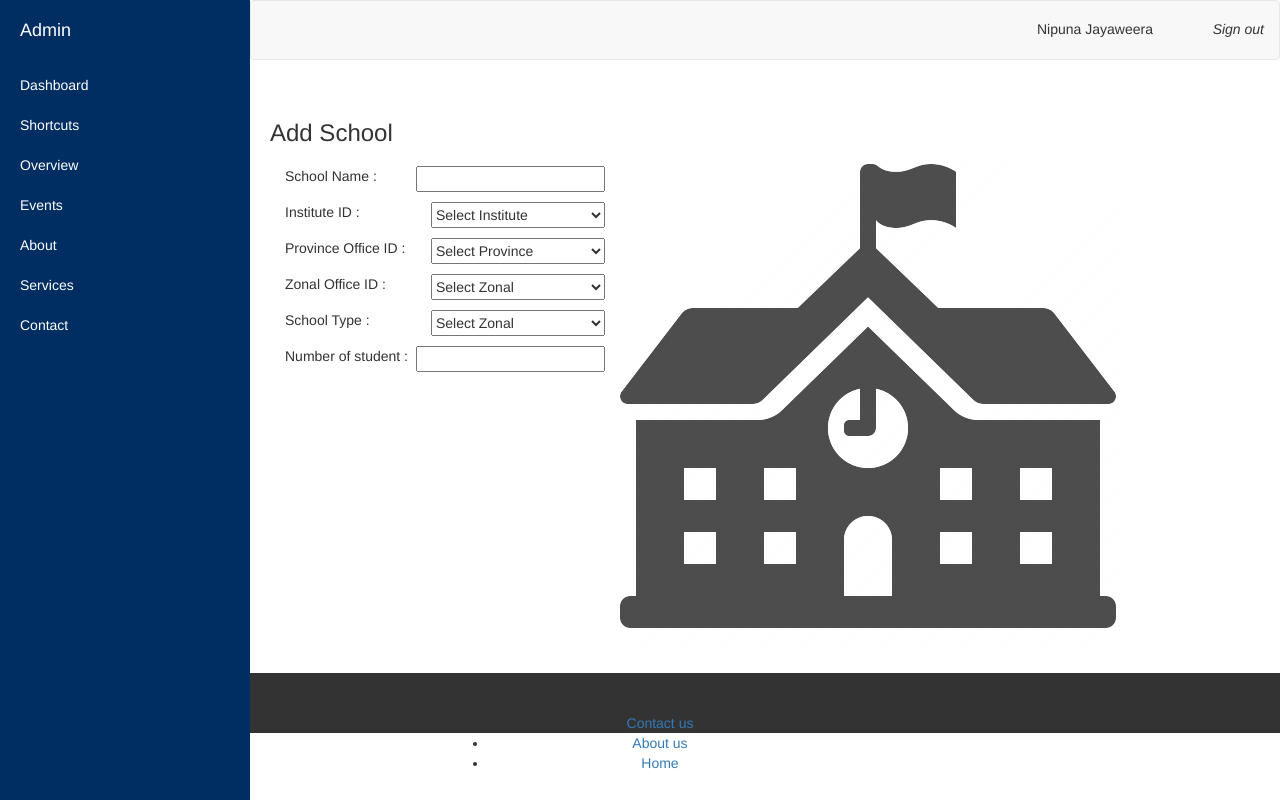
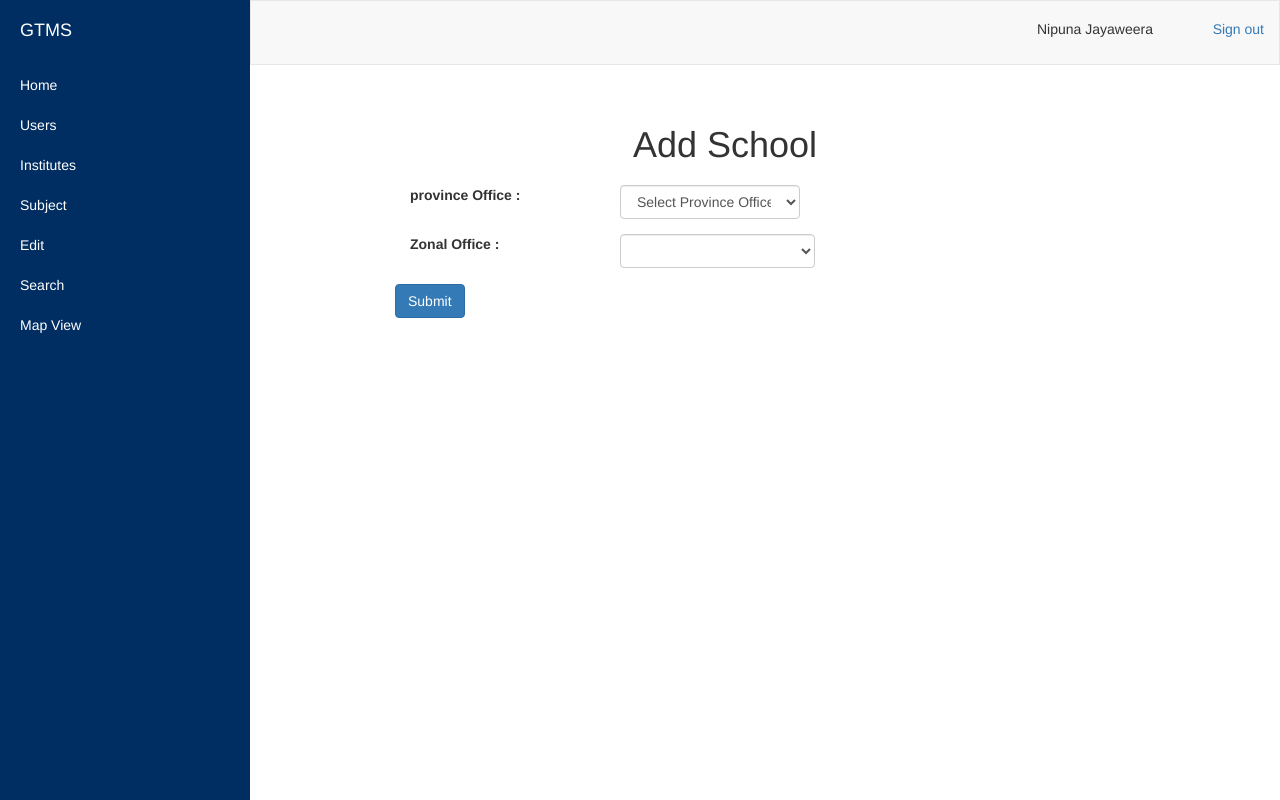
Before and after one commit to dineth454/MOE, a PHP site: page /interfaces/addSchool.php in a window 1280 px wide. Run offline with PHP 8.4, Linux system fonts and the light colour scheme; data comes from the database, SQL or seed files in the repository; data that the repository does not hold is empty.

Commit message:
addSchool.js and add schoo.php

```diff
--- a/assets/js/addEmployee.js
+++ b/assets/js/addEmployee.js
@@ -158,13 +158,13 @@ function validateEmail(text) {
 
 
 
-$(document).ready(function () {
+//$(document).ready(function () {
 
     /*document.getElementById("provinceHiddenForm").style.visibility = 'hidden';
      document.getElementById("zonalOfficeHidden").style.visibility = 'hidden';
      document.getElementById("schoolHidden").style.visibility = 'hidden';
      document.getElementById('subjectHidden').style.visibility = 'hidden';*/
-});
+//});
 
 function selectionForm(val) {
     if (val == "5") {
--- /dev/null
+++ b/assets/js/addSchool.js
@@ -0,0 +1,19 @@
+function showUser(str) {
+    if (str == "") {
+        document.getElementById("zonalID").innerHTML = "";
+        return;
+    }
+    if (window.XMLHttpRequest) {
+        // code for IE7+, Firefox, Chrome, Opera, Safari
+        xmlhttp = new XMLHttpRequest();
+    } else { // code for IE6, IE5
+        xmlhttp = new ActiveXObject("Microsoft.XMLHTTP");
+    }
+    xmlhttp.onreadystatechange = function () {
+        if (xmlhttp.readyState == 4 && xmlhttp.status == 200) {
+            document.getElementById("zonalID").innerHTML = xmlhttp.responseText;
+        }
+    }
+    xmlhttp.open("GET", "loadZonalOffices.php?q=" + str, true);
+    xmlhttp.send();
+}
--- a/interfaces/addSchool.php
+++ b/interfaces/addSchool.php
@@ -1,4 +1,5 @@
 <!DOCTYPE html>
+
 <html lang="en">
 
     <head>
@@ -9,219 +10,116 @@
         <meta name="description" content="">
         <meta name="author" content="">
 
-    <title>Add school</title>
+        <title>AddSchool</title>
 
         <!-- Bootstrap Core CSS -->
         <link href="../assets/css/bootstrap.min.css" rel="stylesheet">
 
         <!-- Custom CSS -->
         <link href="../assets/css/simple-sidebar.css" rel="stylesheet">
+        <link href="../assets/css/home.css" rel="stylesheet">
         <link href="../assets/css/smallbox.css" rel="stylesheet">
         <link href="../assets/css/footer.css" rel="stylesheet">
-    <link href="../assets/css/fields.css" rel="stylesheet">
 
-    <!-- HTML5 Shim and Respond.js IE8 support of HTML5 elements and media queries -->
-    <!-- WARNING: Respond.js doesn't work if you view the page via file:// -->
-    <!--[if lt IE 9]>
-        <script src="https://oss.maxcdn.com/libs/html5shiv/3.7.0/html5shiv.js"></script>
-        <script src="https://oss.maxcdn.com/libs/respond.js/1.4.2/respond.min.js"></script>
-    <![endif]-->
 
     </head>
 
-<body>
+    <body >
 
-<?php
+        <div id="wrapper">
 
-    require("../classes/School.php");
-    $school = new School();
+            <!-- Sidebar -->
+            <?php include 'sideBarAdmin.php' ?>
+            <!-- /#sidebar-wrapper -->
 
-    if (isset($_POST['submit'])) {
-        $nic = "";
-        $nic = $_POST['nic'];
-        echo $nic;
+            <!-- include Navigation BAr -->
+            <?php include 'navigationBar.php' ?>
 
-    }
+            <!-- Finished NAvigation bar -->
+
+            <div id="page-content-wrapper" style="min-height: 540px;">
+                <div class="container-fluid">
+                    <div class="col-lg-9 col-lg-offset-1">
+
+                        <div align="center" style="padding-bottom:10px;">
+                            <h1>Add School</h1>
+                        </div>
+
+                        <form action="<?php echo htmlspecialchars($_SERVER["PHP_SELF"]); ?>" method = "post" onsubmit ="">
+
+                            <div class="row">
+                                <div class="form-group col-lg-8 col-md-18 col-sm-8">
+
+                                    <div class="form-group col-lg-12 col-md-12 col-sm-12">
+
+                                        <div  class="form-group"  id="provinceIDDiv" style="margin-bottom: 0px;">
+
+                                            <label for="province Office" class="control-label col-xs-6  required" style="text-align: left;"> province Office :  </label>
+
+                                            <div   class="col-xs-6 col-sm-6 col-md-6 col-lg-6" >
+                                                <select required class="form-control " name="provinceID" id="provinceID" onchange="showUser(this.value)">
+                                                    <option value="" >Select Province Office</option>
+                                                    <option value="1">centralProvince</option>
+                                                    <option value="2">westernProvince</option>
+                                                    <option value="3">sothernProvince</option>
+                                                    <option value="4">NothernProvince</option>
+                                                    <option value="5">esternProvince</option>
+                                                </select>
+                                            </div>
+
+                                            <label id="errorProvince" style="font-size: 10px"> </label>
+                                        </div>
+
+
+                                    </div>
+
+                                    <div  class="row">
+                                        <div   class="form-group col-lg-12 col-md-12 col-sm-12" id="zonalOfficeDiv">
+                                            <div id="zonalOfficeHidden" class="form-group">
+
+                                                 <label for="province Office" class="control-label col-xs-6  required" style="text-align: left; padding-left: 30px;"> Zonal Office :  </label>
+                                                <div  class="col-xs-6 col-sm-6 col-md-6 col-lg-6">
+                                                    <select required class="form-control" name="zonalID"  id="zonalID" > </select>
+
+                                                </div>
+                                                <label id="errorZonal" style="font-size: 10px"> </label>
+
+                                            </div>
+                                        </div>
+                                    </div>
 
 
 
 
 
-?>
 
-
-    <div id="wrapper">
-
-        <!-- Sidebar -->
-        <div id="sidebar-wrapper">
-            <ul class="sidebar-nav">
-                <li class="sidebar-brand">
-                    <a href="#">
-                        Admin
-                    </a>
-                </li>
-                <li>
-                    <a href="#">Dashboard</a>
-                </li>
-                <li>
-                    <a href="#">Shortcuts</a>
-                </li>
-                <li>
-                    <a href="#">Overview</a>
-                </li>
-                <li>
-                    <a href="#">Events</a>
-                </li>
-                <li>
-                    <a href="#">About</a>
-                </li>
-                <li>
-                    <a href="#">Services</a>
-                </li>
-                <li>
-                    <a href="#">Contact</a>
-                </li>
-            </ul>
-        </div>
-        <!-- /#sidebar-wrapper -->
-        <nav class="navbar navbar-default" style="height: 60px;">
-            <div class="col-md-3 pull-right" style="margin-top: 18px;">
-                Nipuna Jayaweera
-            <div class="pull-right"><i>Sign out</i></div>
+                                    <div class="row">
+                                        <div  class="form-group col-lg-12 col-md-12 col-sm-12">
+                                            <div class="col-xs-6 col-sm-3 col-md-3 col-lg-3">
+                                                <button type="submit" name="submit" id="submit" class="btn btn-primary">Submit</button>
                                             </div>
 
-        </nav>
-        <div id="page-content-wrapper">
-            <div class="container-fluid">
-                <div class="row">
-                    <h3>Add School</h3>
-                </div>
-                <form>
-                    <div class="col-md-4">
-                        <div class="row custom-row">
-                            School Name :
-                            <input class="pull-right" type="text" name ="nic" required id="nic" />
-                        </div>
-                        <div class="row custom-row">
-                            Institute ID :
-                            <select class="pull-right custom-label">
-                            <option value="">Select Institute</option>
-                            <?php
-                            $instituteTypeResult = $school->loadInstitutes();
-
-                                    if(mysqli_num_rows($instituteTypeResult) > 0 ){
-                                        while($row = mysqli_fetch_assoc($instituteTypeResult)){
-
-                                            echo '<br>';
-                                            echo '<option value="'.$row['instituteTypeID'].'" >'.$row['instituteType'].'</option>';
-                                        }
-
-                                    }
-
-                            ?>
-
-                            </select>
-                        </div>
-                        <div class="row custom-row">
-                            Province Office ID :
-                            <select class="pull-right custom-label">
-                            <option value="">Select Province</option>
-                            <?php
-                            $provinceTypeResult = $school->loadProvince();
-
-                                    if(mysqli_num_rows($provinceTypeResult) > 0 ){
-                                        while($row = mysqli_fetch_assoc($provinceTypeResult)){
-
-                                            echo '<br>';
-                                            echo '<option value="'.$row['   provinceID'].'" >'.$row['   provinceID'].'</option>';
-                                        }
-
-                                    }
-
-                            ?>
-
-                            </select>
-                        </div>
-                        <div class="row custom-row">
-                            Zonal Office ID :
-                            <select class="pull-right custom-label">
-                            <option value="">Select Zonal</option>
-                            <?php
-                            $zonalTypeResult = $school->loadZonal();
-
-                                    if(mysqli_num_rows($zonalTypeResult) > 0 ){
-                                        while($row = mysqli_fetch_assoc($zonalTypeResult)){
-
-                                            echo '<br>';
-                                            echo '<option value="'.$row['       zonalID'].'" >'.$row['      zonalID'].'</option>';
-                                        }
-
-                                    }
-
-                            ?>
-
-                            </select>
-                        </div>
-                        <div class="row custom-row">
-                            School Type :
-                            <select class="pull-right custom-label">
-                            <option value="">Select Zonal</option>
-                            <?php
-                            $schoolTypeResult = $school->loadSchool_type();
-
-                                    if(mysqli_num_rows($schoolTypeResult) > 0 ){
-                                        while($row = mysqli_fetch_assoc($schoolTypeResult)){
-
-                                            echo '<br>';
-                                            echo '<option value="'.$row['schoolTypeID'].'" >'.$row['        schoolTypeID'].'</option>';
-                                        }
-
-                                    }
-
-                            ?>
-
-                            </select>
-                        </div>
-                        <div class="row custom-row">
-                            Number of student : <input class="pull-right" type="text" name ="nic" required id="nic" />
                                         </div>
                                     </div>
-                    <div class="col-md-4">
-                        <img src="../images/school.png">
+                                </div>
+
+                            </div>
+                        </form>
+
+                    </div>
+                </div>
+            </div>
+
         </div>
 
 
-                </form>
-            </div>
-        </div>
+        <!-- Bootstrap Core JavaScript -->
+        <script src = "../assets/js/addSchool.js"></script>
+        <script src="../assets/js/jquery.js" ></script>
+        <script src="../assets/js/bootstrap.min.js"></script>
+        <script src = "../assets/js/jquery-2.1.4.min.js"></script>
 
 
-    </div>
-    <!-- /#wrapper -->
-
-<!--footer-->
-    <footer>
-        <div class="footer">
-            <div class="col-md-4 col-md-offset-4">
-                <li class="about" >
-                    <ul>
-                        <li><a href="#" class="footer-icon" target="_blank">Contact us</a></li>
-                        <li><a href="#" class="footer-icon" target="_blank">About us</a></li>
-                        <li><a href="#" class="footer-icon" target="_blank">Home</a></li>
-                    </ul>
-                </li>
-            </div>
-            <div class="col-md-2 col-md-offset-2">
-
-            </div>
-        </div>
-    </footer>
-    <!-- jQuery -->
-    <script src="../assets/js/jquery.js"></script>
-
-    <!-- Bootstrap Core JavaScript -->
-    <script src="../assets/js/bootstrap.min.js"></script>
 
     </body>
-
 </html>
```
Lines whose indentation alone changed are shown as unchanged.
